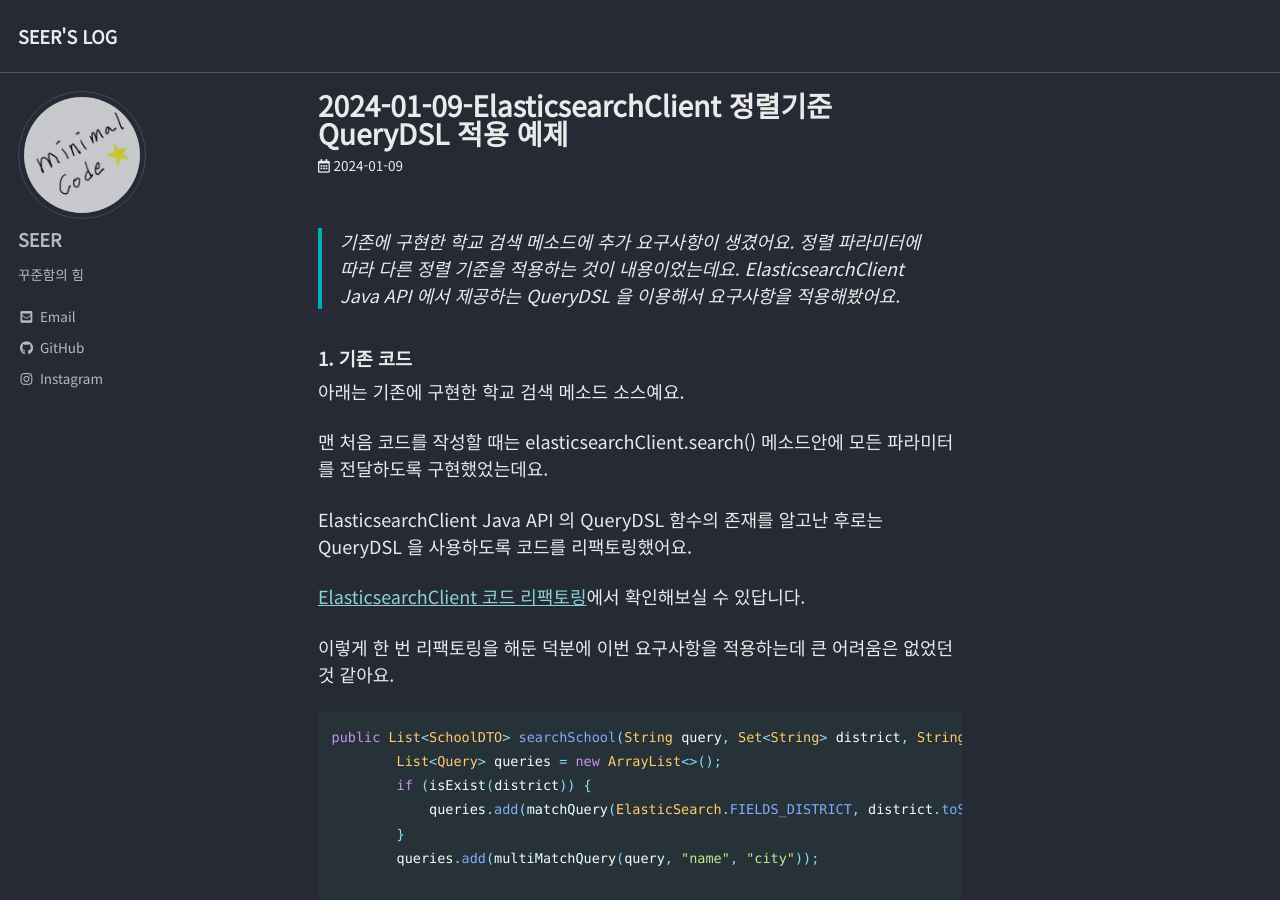
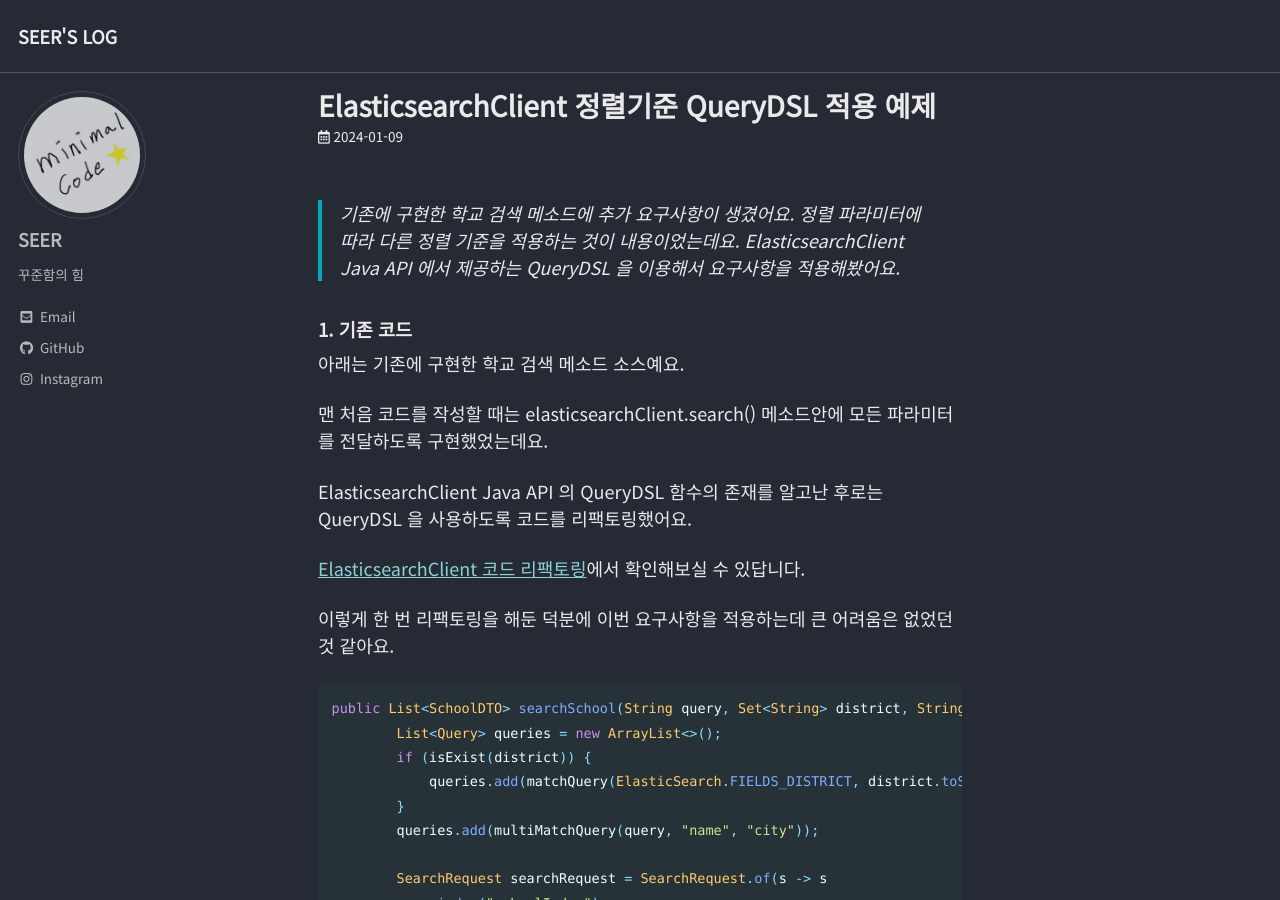
Before and after one commit to seer723/seer.github.io, a Jekyll site: the page built from _posts/2024-01-09-ElasticsearchClient 정렬기준 조건화 방법.md, in a window 1280 px wide and 900 px high. Built offline with Jekyll 4.4.1, drawn with Linux system fonts in a browser that asks for light colours; cached includes are drawn as plain includes.

Commit message:
제목 오타 수정

```diff
--- a/_posts/2024-01-09-ElasticsearchClient 정렬기준 조건화 방법.md
+++ b/_posts/2024-01-09-ElasticsearchClient 정렬기준 조건화 방법.md
@@ -1,5 +1,5 @@
 ---
-title: "2024-01-09-ElasticsearchClient 정렬기준 QueryDSL 적용 예제"
+title: "ElasticsearchClient 정렬기준 QueryDSL 적용 예제"
 last_modified_at: 2024-01-09
 categories:
   - Java
```
Also changed, not shown: _posts/2024-01-12-SpringBoot @Async 사용법.md (+1 -1 lines).
